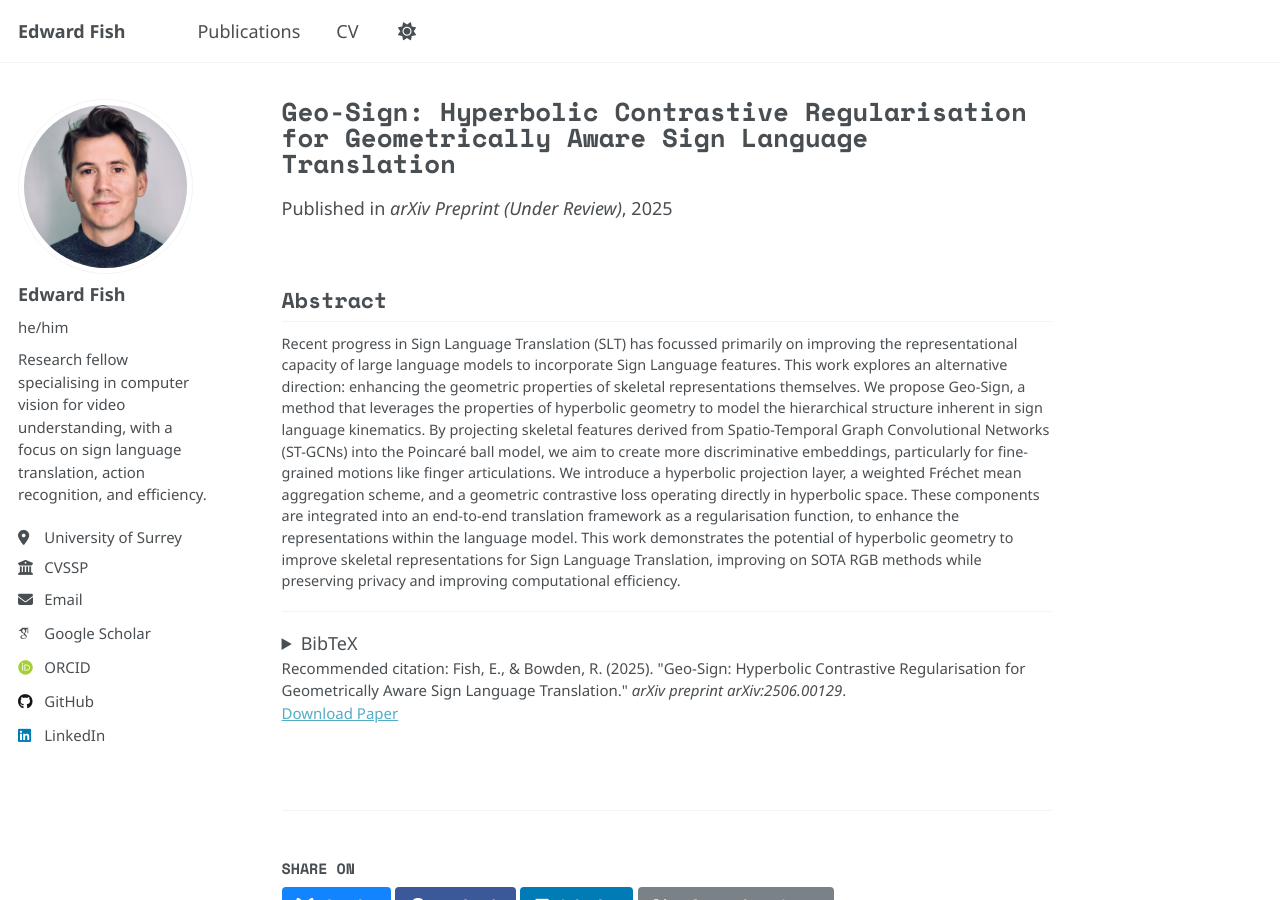
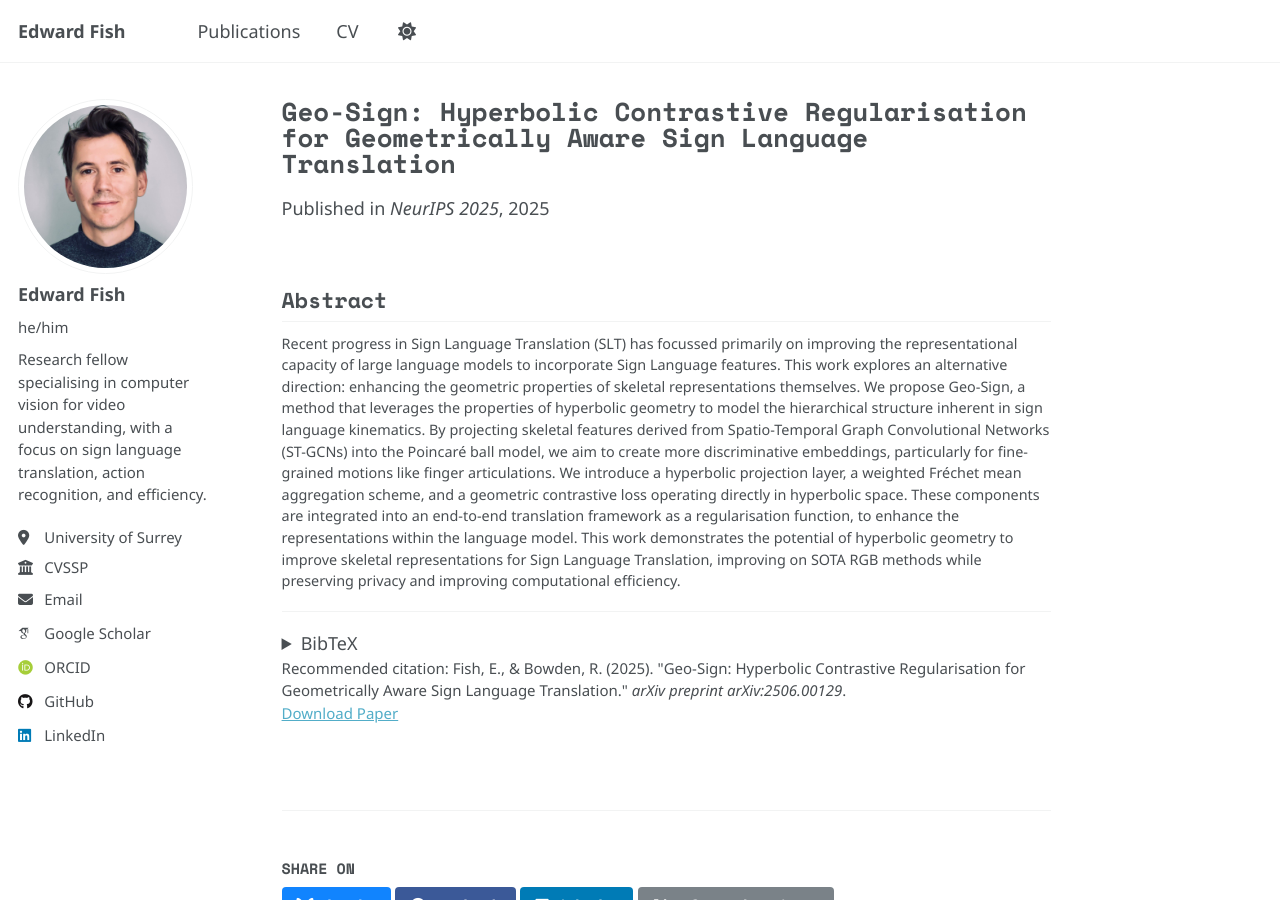
Before and after one commit to ed-fish/ed-fish.github.io, a Jekyll site: the page built from _publications/2025-geo-sign.md, in a window 1280 px wide and 900 px high. Built offline with Jekyll 4.4.1, drawn with Linux system fonts in a browser that asks for light colours; some web fonts are replaced.

Commit message:
Update 2025-geo-sign.md

```diff
--- a/_publications/2025-geo-sign.md
+++ b/_publications/2025-geo-sign.md
@@ -5,7 +5,7 @@ category: preprint
 permalink: /publication/2025-geo-sign
 excerpt: 'This paper introduces Geo-Sign, a method that uses hyperbolic geometry to create more discriminative skeletal representations for Sign Language Translation, improving on SOTA methods while enhancing privacy and efficiency.'
 date: 2025-05-30
-venue: 'arXiv Preprint (Under Review)'
+venue: 'NeurIPS 2025'
 paperurl: 'https://arxiv.org/abs/2506.00129'
 codeurl: 'https://github.com/ed-fish/geo-sign'
 citation: 'Fish, E., & Bowden, R. (2025). &quot;Geo-Sign: Hyperbolic Contrastive Regularisation for Geometrically Aware Sign Language Translation.&quot; <i>arXiv preprint arXiv:2506.00129</i>.'
```
